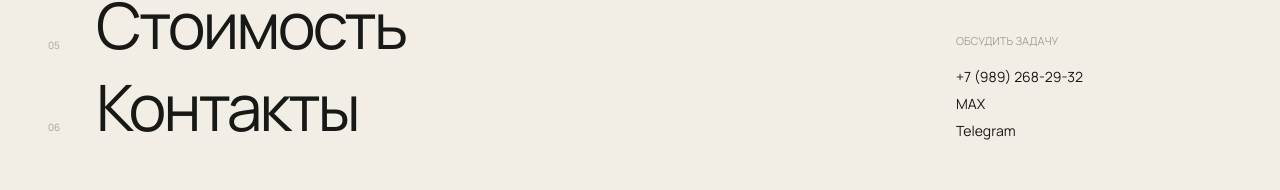
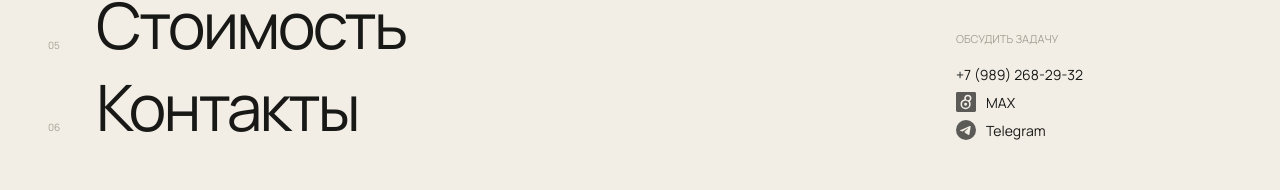
Before and after one commit to andrik268/smeta-olga, a React (Vite) app: page / in a window 1280 px wide. Both pictures are taken after a click on the button "Открыть меню". Shown: the part 582-772 px from the top of the page. Built offline with nearby package versions, Linux system fonts and the light colour scheme.

Commit message:
Use monochrome Telegram and MAX brand icons

```diff
--- a/src/App.jsx
+++ b/src/App.jsx
@@ -3,13 +3,11 @@ import {
   ArrowRight,
   ArrowUpRight,
   Calculator,
-  ChatCircleDots,
   Check,
   EnvelopeSimple,
   FileText,
   List,
   MapPin,
-  PaperPlaneTilt,
   Phone,
   ShieldCheck,
   X,
@@ -185,8 +183,14 @@ function App() {
           <div className="menu-contacts">
             <p>Обсудить задачу</p>
             <a href={`tel:+${phoneDigits}`}>{phoneDisplay}</a>
-            <a href={maxUrl} target="_blank" rel="noreferrer">MAX</a>
-            <a href={`https://t.me/${telegramHandle}`} target="_blank" rel="noreferrer">Telegram</a>
+            <a className="menu-social-link" href={maxUrl} target="_blank" rel="noreferrer">
+              <img className="social-icon" src="/icons/max.svg" alt="" width="20" height="20" />
+              <span>MAX</span>
+            </a>
+            <a className="menu-social-link" href={`https://t.me/${telegramHandle}`} target="_blank" rel="noreferrer">
+              <img className="social-icon" src="/icons/telegram.svg" alt="" width="20" height="20" />
+              <span>Telegram</span>
+            </a>
           </div>
         </div>
       </aside>
@@ -366,8 +370,8 @@ function App() {
               <div className="contact-links">
                 <a href={`tel:+${phoneDigits}`}><Phone size={20} />{phoneDisplay}</a>
                 <a href={`mailto:${email}`}><EnvelopeSimple size={20} />{email}</a>
-                <a href={maxUrl} target="_blank" rel="noreferrer"><ChatCircleDots size={20} />MAX</a>
-                <a href={`https://t.me/${telegramHandle}`} target="_blank" rel="noreferrer"><PaperPlaneTilt size={20} />@{telegramHandle}</a>
+                <a href={maxUrl} target="_blank" rel="noreferrer"><img className="social-icon" src="/icons/max.svg" alt="" width="20" height="20" />MAX</a>
+                <a href={`https://t.me/${telegramHandle}`} target="_blank" rel="noreferrer"><img className="social-icon" src="/icons/telegram.svg" alt="" width="20" height="20" />@{telegramHandle}</a>
                 <span><MapPin size={20} />Россия / работаю удалённо</span>
               </div>
             </div>
--- a/src/styles.css
+++ b/src/styles.css
@@ -345,6 +345,20 @@ p {
 .menu-contacts a {
   width: fit-content;
   font-size: 14px;
+}
+
+.menu-social-link {
+  display: flex;
+  align-items: center;
+  gap: 10px;
+}
+
+.social-icon {
+  display: block;
+  width: 20px;
+  height: 20px;
+  flex: 0 0 auto;
+  opacity: 0.62;
 }
 
 .hero {
```
Also changed, not shown: public/icons/max.svg (added), public/icons/telegram.svg (added).
